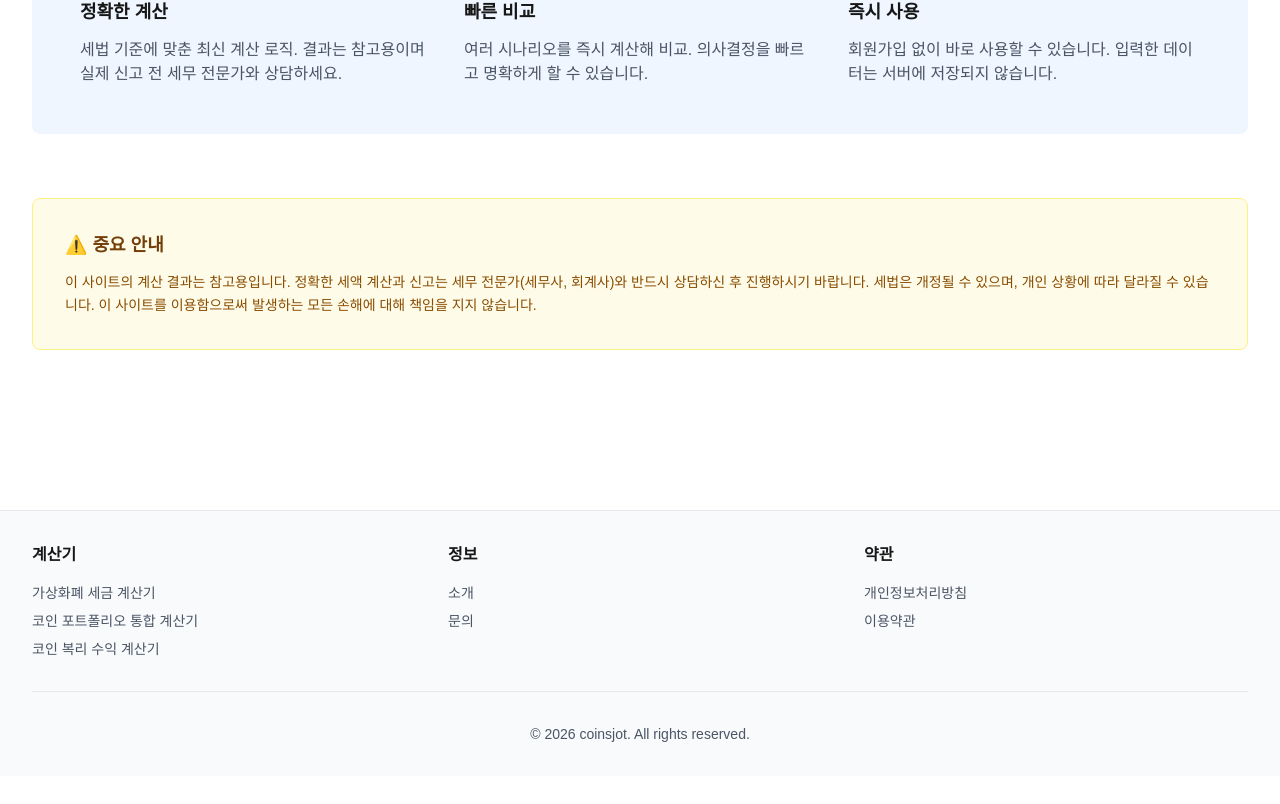
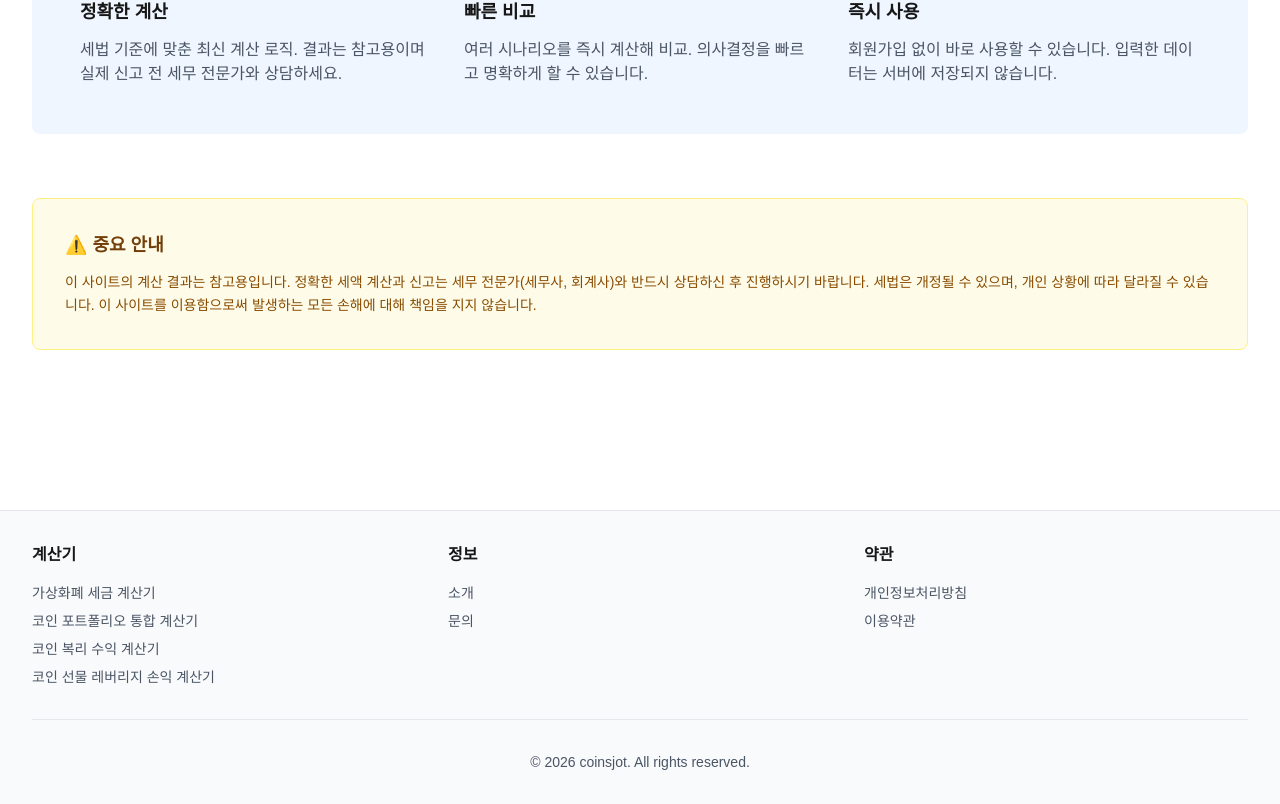
Before and after one commit to hyunguda/coinsjot, a Next.js app: page / in a window 1280 px wide. Shown: the part 1047-1851 px from the top of the page. Before the commit the page ends 1823 px from the top, so only its background shows below. Built offline with nearby package versions, Linux system fonts and the light colour scheme.

Commit message:
Add leverage-pnl to footer calculator list
Co-Authored-By: Claude Sonnet 4.6 <noreply@anthropic.com>
Claude-Session: https://claude.ai/code/session_01SMRX3xnC9zDVDBepbUY2Je

```diff
--- a/app/layout.tsx
+++ b/app/layout.tsx
@@ -90,6 +90,11 @@ export default function RootLayout({
                       코인 복리 수익 계산기
                     </Link>
                   </li>
+                  <li>
+                    <Link href="/calculators/leverage-pnl" className="hover:text-blue-600">
+                      코인 선물 레버리지 손익 계산기
+                    </Link>
+                  </li>
                 </ul>
               </div>
               <div>
```
